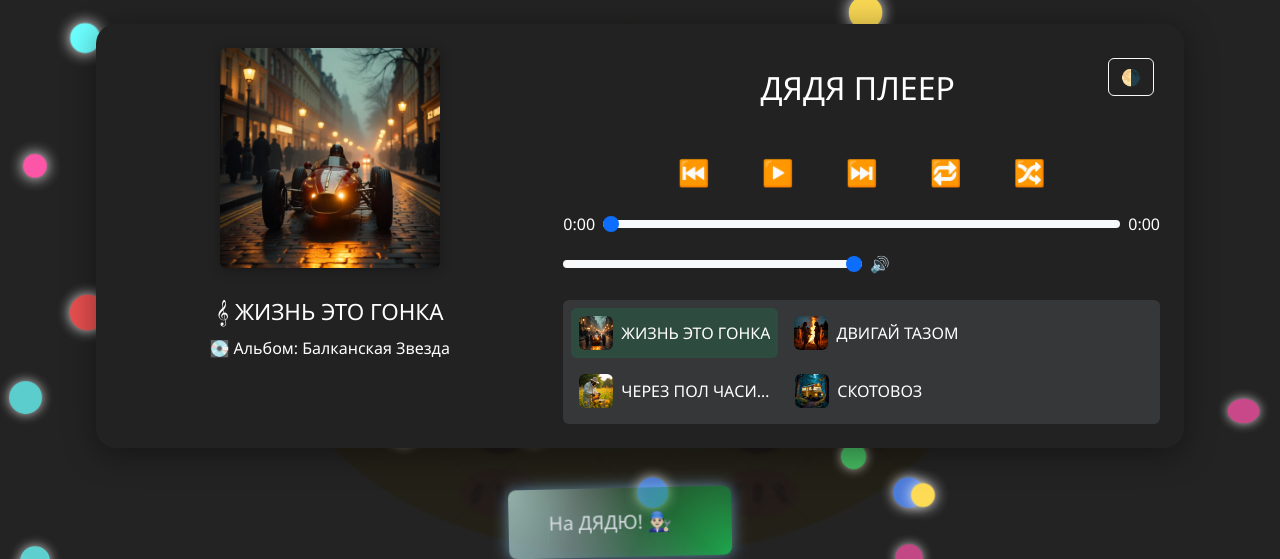
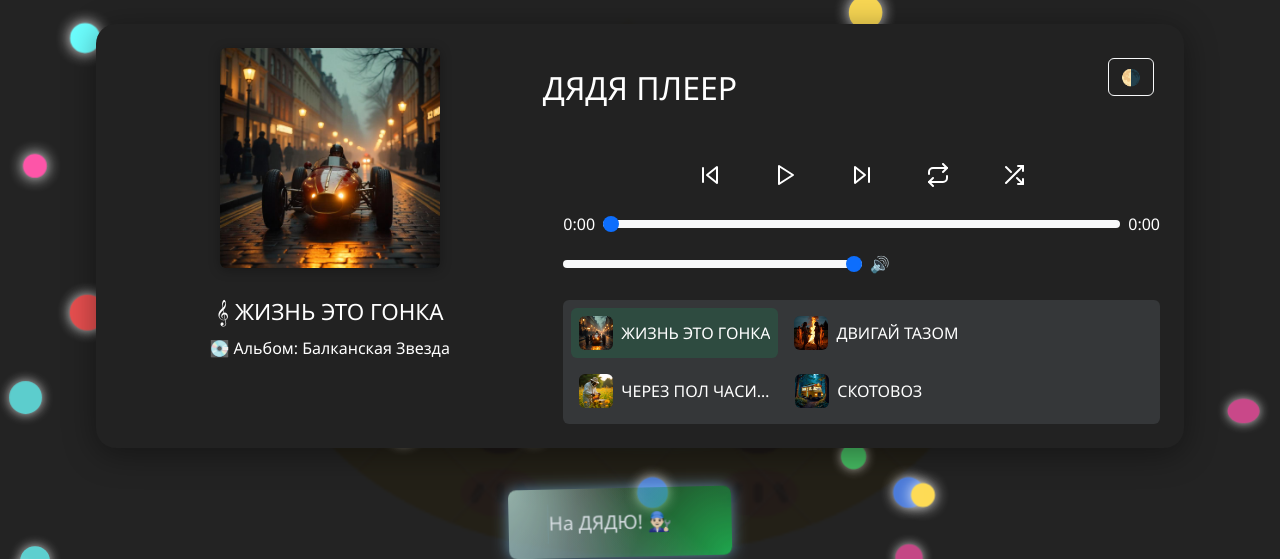
Before and after one commit to TumashenkaAliaksandr/uncle_bot, a Django app: page / in a window 1280 px wide. Shown: the top 559 px of the page. Run offline with Django 5.2, Linux system fonts and the light colour scheme; data comes from the database, SQL or seed files in the repository; parts of the project's set-up code (start-up, migrations or seed data) failed here and were passed over.

Commit message:
refactoring css, js

```diff
--- a/botapp/static/botapp/static/css/player.css
+++ b/botapp/static/botapp/static/css/player.css
@@ -2,7 +2,7 @@ body {
     position: relative;
     background: var(--bg, #181818);
     color: var(--fg, #fff);
-    font-family: 'Rubik', 'Segoe UI', Arial, sans-serif;
+    font-family: 'Igra Sans', 'Rubik', 'Segoe UI', Arial, sans-serif;
     transition: background 0.3s, color 0.3s;
     overflow-x: hidden;
 }
@@ -318,7 +318,7 @@ body.light {
 .player-title {
   position: absolute;
   top: 12%;
-  left: 67%;
+  left: 50%;
   transform: translate(-50%, -50%);
   /*color: white;*/
   font-size: 2rem;
--- a/botapp/static/botapp/static/js/player.js
+++ b/botapp/static/botapp/static/js/player.js
@@ -22,103 +22,144 @@ let isLoop = false;
 let isShuffle = false;
 let playedOnce = false;
 
+// Инициализация треков из списка
+if (trackList) {
   for (let li of trackList.children) {
     tracks.push({
       id: li.dataset.id,
       title: li.textContent.trim(),
-        cover: li.querySelector('img').src,
+      cover: li.querySelector('img') ? li.querySelector('img').src : '',
       element: li
     });
     li.addEventListener('click', () => {
       selectTrack([...trackList.children].indexOf(li), true);
     });
   }
+}
 
+// Форматирование времени в ММ:СС
 function formatTime(sec) {
   sec = Math.floor(sec);
-    return `${Math.floor(sec/60)}:${('0'+(sec%60)).slice(-2)}`;
+  return `${Math.floor(sec / 60)}:${('0' + (sec % 60)).slice(-2)}`;
 }
 
-function selectTrack(idx, resetProgress=true) {
+// Выбор и загрузка трека
+function selectTrack(idx, resetProgress = true) {
+  if (tracks.length === 0) return;
   if (idx < 0) idx = tracks.length - 1;
   if (idx >= tracks.length) idx = 0;
   currentTrackIdx = idx;
-    // Сброс прогресса, если не дослушал
+
   if (resetProgress) audio.currentTime = 0;
-    for (let t of tracks) t.element.classList.remove('active');
+  tracks.forEach(t => t.element.classList.remove('active'));
   tracks[idx].element.classList.add('active');
+
   fetch(`/track/${tracks[idx].id}/`)
-        .then(resp => resp.text())
+    .then(resp => {
+      if (!resp.ok) throw new Error('Network response was not ok');
+      return resp.text();
+    })
     .then(html => {
-            // Парсим только нужные данные
       const parser = new DOMParser();
       const doc = parser.parseFromString(html, 'text/html');
-            audio.src = doc.getElementById('audioPlayer').src;
-            trackCover.src = doc.getElementById('trackCover').src;
-            trackTitle.textContent = doc.getElementById('trackTitle').textContent;
-            trackAlbum.textContent = doc.getElementById('trackAlbum').textContent;
+      const newAudio = doc.getElementById('audioPlayer');
+      const newCover = doc.getElementById('trackCover');
+      const newTitle = doc.getElementById('trackTitle');
+      const newAlbum = doc.getElementById('trackAlbum');
+
+      if (newAudio && newAudio.src) audio.src = newAudio.src;
+      if (newCover && newCover.src) trackCover.src = newCover.src;
+      if (newTitle) trackTitle.textContent = newTitle.textContent;
+      if (newAlbum) trackAlbum.textContent = newAlbum.textContent;
+
       audio.load();
       if (playedOnce) audio.play();
-        });
+    })
+    .catch(err => console.error('Error loading track:', err));
 }
 
-playPauseBtn.onclick = () => {
+// Play/Pause переключение
+playPauseBtn && playPauseBtn.addEventListener('click', () => {
   if (audio.paused) {
     audio.play();
-        playPauseBtn.textContent = '⏸️';
     playedOnce = true;
   } else {
     audio.pause();
-        playPauseBtn.textContent = '▶️';
   }
-};
-
-audio.onplay = () => playPauseBtn.textContent = '⏸️';
-audio.onpause = () => playPauseBtn.textContent = '▶️';
-
-audio.addEventListener('timeupdate', () => {
-    progressBar.value = audio.currentTime / audio.duration * 100 || 0;
-    currentTimeEl.textContent = formatTime(audio.currentTime);
-    durationEl.textContent = formatTime(audio.duration || 0);
-});
-progressBar.addEventListener('input', () => {
-    audio.currentTime = progressBar.value * audio.duration / 100;
 });
 
-prevBtn.onclick = () => selectTrack(currentTrackIdx - 1);
-nextBtn.onclick = () => selectTrack(isShuffle ? Math.floor(Math.random()*tracks.length) : currentTrackIdx + 1);
+// Обновление кнопки Play/Pause при воспроизведении и паузе
+audio.addEventListener('play', () => {
+  if (playPauseBtn) playPauseBtn.textContent = '⏸️';
+});
+audio.addEventListener('pause', () => {
+  if (playPauseBtn) playPauseBtn.textContent = '▶️';
+});
 
-loopBtn.onclick = () => {
+// Обновление прогресса и времени
+audio.addEventListener('timeupdate', () => {
+  if (!audio.duration || isNaN(audio.duration)) return;
+  progressBar.value = (audio.currentTime / audio.duration) * 100 || 0;
+  currentTimeEl.textContent = formatTime(audio.currentTime);
+  durationEl.textContent = formatTime(audio.duration);
+});
+
+// Прокрутка по прогрессбару
+progressBar && progressBar.addEventListener('input', () => {
+  if (!audio.duration || isNaN(audio.duration)) return;
+  audio.currentTime = (progressBar.value / 100) * audio.duration;
+});
+
+// Кнопки предыдущий/следующий
+prevBtn && prevBtn.addEventListener('click', () => selectTrack(currentTrackIdx - 1));
+nextBtn && nextBtn.addEventListener('click', () => {
+  if (isShuffle) {
+    selectTrack(Math.floor(Math.random() * tracks.length));
+  } else {
+    selectTrack(currentTrackIdx + 1);
+  }
+});
+
+// Переключение повторения
+loopBtn && loopBtn.addEventListener('click', () => {
   isLoop = !isLoop;
   audio.loop = isLoop;
   loopBtn.classList.toggle('active', isLoop);
-};
-shuffleBtn.onclick = () => {
+});
+
+// Переключение перемешивания
+shuffleBtn && shuffleBtn.addEventListener('click', () => {
   isShuffle = !isShuffle;
   shuffleBtn.classList.toggle('active', isShuffle);
-};
-audio.onended = () => {
-    if (!isLoop) nextBtn.onclick();
-};
+});
 
-volumeBar.oninput = () => {
+// Автоматический переход к следующему треку
+audio.addEventListener('ended', () => {
+  if (!isLoop) nextBtn && nextBtn.click();
+});
+
+// Управление громкостью
+volumeBar && volumeBar.addEventListener('input', () => {
   audio.volume = volumeBar.value;
-    volumeIcon.textContent = audio.volume == 0 ? '🔇' : (audio.volume < 0.5 ? '🔉' : '🔊');
-};
-volumeBar.value = 1;
+  if (volumeIcon) {
+    volumeIcon.textContent = audio.volume === 0 ? '🔇' : (audio.volume < 0.5 ? '🔉' : '🔊');
+  }
+});
+if (volumeBar) volumeBar.value = 1;
 audio.volume = 1;
 
-themeToggle.onclick = () => {
+// Переключение темы
+themeToggle && themeToggle.addEventListener('click', () => {
   document.body.classList.toggle('light');
-};
+});
 
-// График баланса (визуализация)
+// Визуализатор аудио
 const canvas = document.getElementById('visualizer');
-const ctx = canvas.getContext('2d');
+const ctx = canvas ? canvas.getContext('2d') : null;
 let audioCtx, analyser, src, dataArray;
 
 function setupVisualizer() {
-    if (!audioCtx) {
+  if (!audioCtx && audio && ctx) {
     audioCtx = new (window.AudioContext || window.webkitAudioContext)();
     src = audioCtx.createMediaElementSource(audio);
     analyser = audioCtx.createAnalyser();
@@ -128,16 +169,18 @@ function setupVisualizer() {
     dataArray = new Uint8Array(analyser.frequencyBinCount);
   }
 }
-audio.onplay = () => {
-    playPauseBtn.textContent = '⏸️';
+
+audio.addEventListener('play', () => {
+  if (playPauseBtn) playPauseBtn.textContent = '⏸️';
   setupVisualizer();
   drawVisualizer();
-};
+});
+
 function drawVisualizer() {
-    if (!analyser) return;
+  if (!analyser || !ctx || !canvas) return;
   analyser.getByteFrequencyData(dataArray);
   ctx.clearRect(0, 0, canvas.width, canvas.height);
-    let barWidth = (canvas.width / dataArray.length);
+  let barWidth = canvas.width / dataArray.length;
   for (let i = 0; i < dataArray.length; i++) {
     let barHeight = dataArray[i] * 0.6;
     ctx.fillStyle = 'lime';
@@ -146,13 +189,14 @@ function drawVisualizer() {
   if (!audio.paused) requestAnimationFrame(drawVisualizer);
 }
 
-// Начальная инициализация
+// Инициализация — выбираем активный трек или первый
 selectTrack(tracks.findIndex(t => t.element.classList.contains('active')), false);
 
-
+// Создание пульсирующих точек в #skyContainer
 const container = document.getElementById('skyContainer');
 const colors = ['#ff4d4d', '#4dff88', '#4d88ff', '#ffdb4d', '#ff4da6', '#66ffff', '#ff9966'];
 
+if (container) {
   for (let i = 0; i < 30; i++) {
     const dot = document.createElement('div');
     dot.className = 'pulse-dot';
@@ -165,3 +209,4 @@ for (let i = 0; i < 30; i++) {
     dot.style.animationDelay = `${Math.random() * 2.5}s`;
     container.appendChild(dot);
   }
+}
--- a/botapp/templates/player.html
+++ b/botapp/templates/player.html
@@ -46,12 +46,56 @@
             <audio id="audioPlayer" src="{{ current_track.audio_file.url }}" preload="auto" class="w-100 mb-3"></audio>
             <canvas id="visualizer" width="100%" height="80"></canvas>
             <div class="controls d-flex justify-content-center my-3 flex-wrap gap-3">
-                <button id="prevBtn" class="btn btn-outline-light btn-sm">⏮️</button>
-                <button id="playPauseBtn" class="btn btn-outline-light btn-sm">▶️</button>
-                <button id="nextBtn" class="btn btn-outline-light btn-sm">⏭️</button>
-                <button id="loopBtn" class="btn btn-outline-light btn-sm">🔁</button>
-                <button id="shuffleBtn" class="btn btn-outline-light btn-sm">🔀</button>
-            </div>
+  <button id="prevBtn" class="btn btn-outline-light btn-sm" aria-label="Previous">
+    <!-- Иконка Previous -->
+    <svg width="24" height="24" fill="none" stroke="currentColor" stroke-width="2" stroke-linecap="round" stroke-linejoin="round" viewBox="0 0 24 24">
+      <polygon points="19 20 9 12 19 4 19 20"></polygon>
+      <line x1="5" y1="19" x2="5" y2="5"></line>
+    </svg>
+  </button>
+
+  <button id="playPauseBtn" class="btn btn-outline-light btn-sm" aria-label="Play/Pause">
+    <!-- Иконка Play (показывается по умолчанию) -->
+    <svg id="playIcon" width="24" height="24" fill="none" stroke="currentColor" stroke-width="2" stroke-linecap="round" stroke-linejoin="round" viewBox="0 0 24 24">
+      <polygon points="5 3 19 12 5 21 5 3"></polygon>
+    </svg>
+    <!-- Иконка Pause (скрыта по умолчанию) -->
+    <svg id="pauseIcon" width="24" height="24" fill="none" stroke="currentColor" stroke-width="2" stroke-linecap="round" stroke-linejoin="round" viewBox="0 0 24 24" style="display:none;">
+      <rect x="6" y="4" width="4" height="16"></rect>
+      <rect x="14" y="4" width="4" height="16"></rect>
+    </svg>
+  </button>
+
+  <button id="nextBtn" class="btn btn-outline-light btn-sm" aria-label="Next">
+    <!-- Иконка Next -->
+    <svg width="24" height="24" fill="none" stroke="currentColor" stroke-width="2" stroke-linecap="round" stroke-linejoin="round" viewBox="0 0 24 24">
+      <polygon points="5 4 15 12 5 20 5 4"></polygon>
+      <line x1="19" y1="5" x2="19" y2="19"></line>
+    </svg>
+  </button>
+
+  <button id="loopBtn" class="btn btn-outline-light btn-sm" aria-label="Loop">
+    <!-- Иконка Loop -->
+    <svg width="24" height="24" fill="none" stroke="currentColor" stroke-width="2" stroke-linecap="round" stroke-linejoin="round" viewBox="0 0 24 24">
+      <polyline points="17 1 21 5 17 9"></polyline>
+      <path d="M3 11V9a4 4 0 0 1 4-4h14"></path>
+      <polyline points="7 23 3 19 7 15"></polyline>
+      <path d="M21 13v2a4 4 0 0 1-4 4H3"></path>
+    </svg>
+  </button>
+
+  <button id="shuffleBtn" class="btn btn-outline-light btn-sm" aria-label="Shuffle">
+    <!-- Иконка Shuffle -->
+    <svg width="24" height="24" fill="none" stroke="currentColor" stroke-width="2" stroke-linecap="round" stroke-linejoin="round" viewBox="0 0 24 24">
+      <polyline points="16 3 21 3 21 8"></polyline>
+      <line x1="4" y1="20" x2="21" y2="3"></line>
+      <polyline points="21 16 21 21 16 21"></polyline>
+      <line x1="15" y1="15" x2="21" y2="21"></line>
+      <line x1="4" y1="4" x2="9" y2="9"></line>
+    </svg>
+  </button>
+</div>
+
             <div class="progress-container d-flex align-items-center gap-2 mb-3">
                 <span id="currentTime">0:00</span>
                 <input type="range" id="progressBar" value="0" min="0" max="100" class="form-range flex-grow-1">
```
Lines whose indentation alone changed are shown as unchanged.
